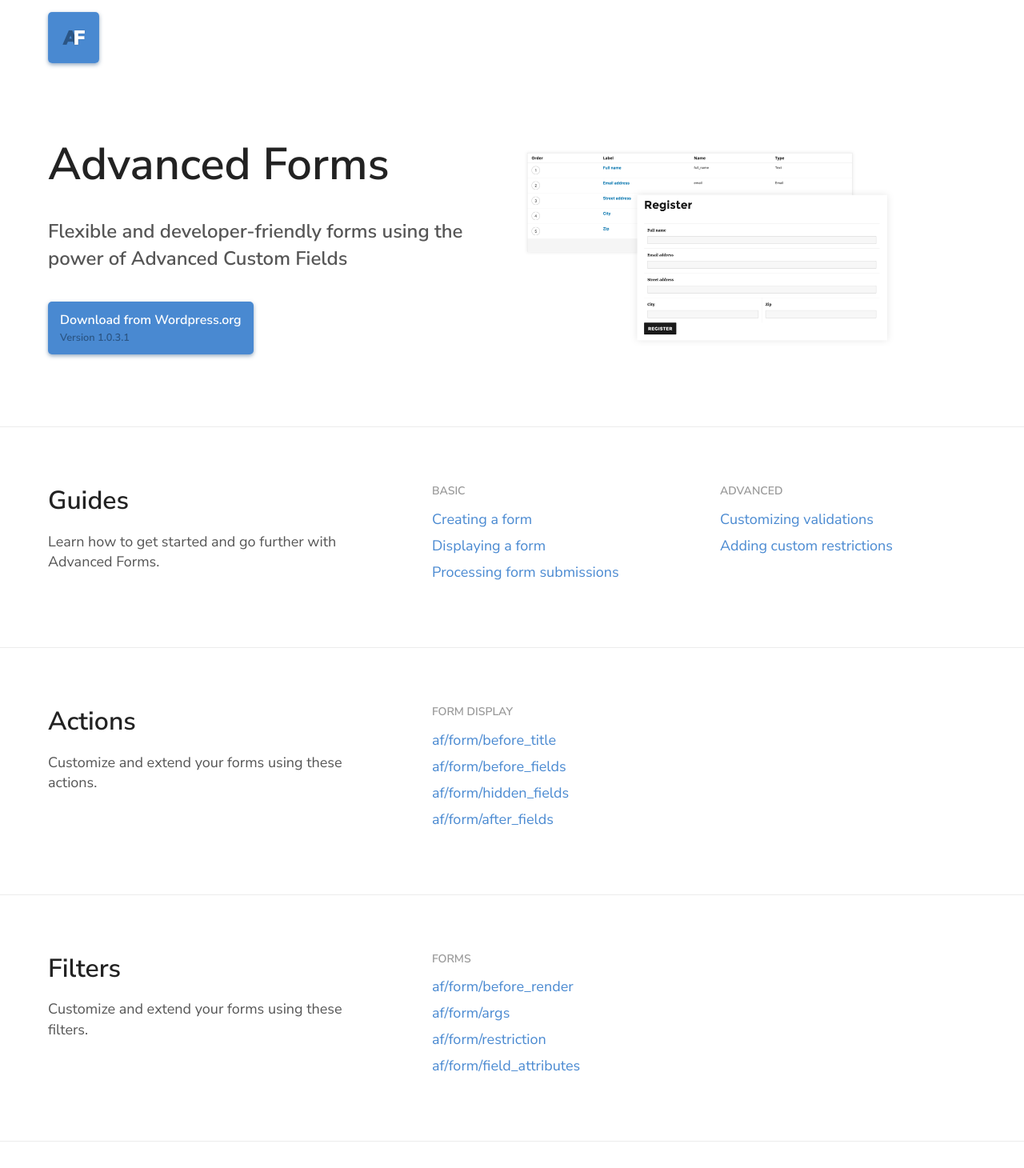
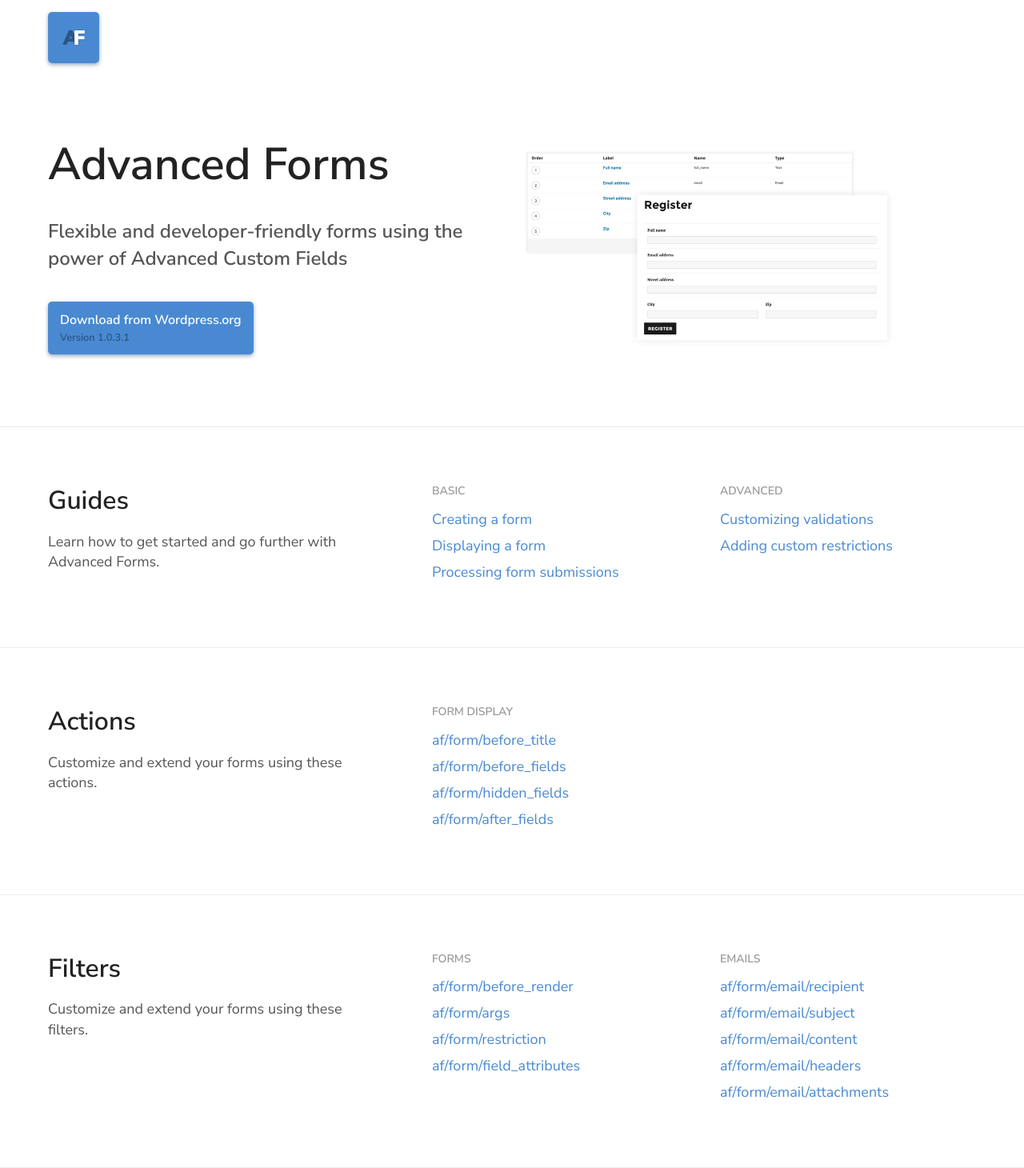
Before and after one commit to advancedforms/advancedforms.github.io, a Jekyll site: the page built from index.md, in a window 1280 px wide. Shown: the whole page at 80% size. Built offline with Jekyll 4.4.1, drawn with Linux system fonts in a browser that asks for light colours; before the commit the page ends 1427 px from its top, so only the background shows below that.

Commit message:
Email filters documentation

```diff
--- a/_layouts/home.html
+++ b/_layouts/home.html
@@ -99,6 +99,12 @@
 			</div>
 
 			<div class="documentation-column">
+				<h2>Emails</h2>
+				<ul>
+					{% for post in site.categories.emails reversed %}
+						<li><a href="{{ post.url }}">{{ post.title }}</a></li>
+					{% endfor %}
+				</ul>
 			</div>
 
 
--- /dev/null
+++ b/_posts/2016-12-25-af-form-email-attachments.markdown
@@ -0,0 +1,23 @@
+---
+layout: post
+title:  "af/form/email/attachments"
+date:   2016-12-23 00:05:00 +0100
+categories: filters emails
+---
+
+Filter the attachments of a form email before sending. `$attachments` should be an array of file paths similar to the attachments parameter for `wp_mail`.
+
+{% highlight php startinline %}
+<?php
+
+function filter_email_attachments( $attachments, $email, $form, $fields ) {
+	// Add a file as an attachment
+	$attachments[] = '/path/to/file';
+
+    return $attachments;
+}
+add_filter( 'af/form/email/attachments', 'filter_email_attachments', 10, 4 );
+add_filter( 'af/form/email/attachments/id=FORM_ID', 'filter_email_attachments', 10, 4 );
+add_filter( 'af/form/email/attachments/key=FORM_KEY', 'filter_email_attachments', 10, 4 );
+
+{% endhighlight %}
--- /dev/null
+++ b/_posts/2016-12-25-af-form-email-content.markdown
@@ -0,0 +1,23 @@
+---
+layout: post
+title:  "af/form/email/content"
+date:   2016-12-23 00:02:00 +0100
+categories: filters emails
+---
+
+Filter the contents of a form email before sending.
+
+{% highlight php startinline %}
+<?php
+
+function filter_email_content( $content, $email, $form, $fields ) {
+	// Add some extra text to the end of the content
+    $content .= ' Some extra content';
+
+    return $content;
+}
+add_filter( 'af/form/email/content', 'filter_email_content', 10, 4 );
+add_filter( 'af/form/email/content/id=FORM_ID', 'filter_email_content', 10, 4 );
+add_filter( 'af/form/email/content/key=FORM_KEY', 'filter_email_content', 10, 4 );
+
+{% endhighlight %}
--- /dev/null
+++ b/_posts/2016-12-25-af-form-email-headers.markdown
@@ -0,0 +1,23 @@
+---
+layout: post
+title:  "af/form/email/headers"
+date:   2016-12-23 00:04:00 +0100
+categories: filters emails
+---
+
+Filter the headers of a form email before sending. `$headers` should be an array of email headers.
+
+{% highlight php startinline %}
+<?php
+
+function filter_email_headers( $headers, $email, $form, $fields ) {
+	// Add a copy to john@doe.com
+	$headers[] = 'Cc: john@doe.com';
+
+    return $headers;
+}
+add_filter( 'af/form/email/headers', 'filter_email_headers', 10, 4 );
+add_filter( 'af/form/email/headers/id=FORM_ID', 'filter_email_headers', 10, 4 );
+add_filter( 'af/form/email/headers/key=FORM_KEY', 'filter_email_headers', 10, 4 );
+
+{% endhighlight %}
--- /dev/null
+++ b/_posts/2016-12-25-af-form-email-recipient.markdown
@@ -0,0 +1,23 @@
+---
+layout: post
+title:  "af/form/email/recipient"
+date:   2016-12-23 00:00:00 +0100
+categories: filters emails
+---
+
+Filter the recipient of a form email before sending. Should be a comma-separated list of email addresses.
+
+{% highlight php startinline %}
+<?php
+
+function filter_email_recipient( $recipient, $email, $form, $fields ) {
+	// Add another recipient to email
+    $recipient .= ', john@doe.com';
+
+    return $recipient;
+}
+add_filter( 'af/form/email/recipient', 'filter_email_recipient', 10, 4 );
+add_filter( 'af/form/email/recipient/id=FORM_ID', 'filter_email_recipient', 10, 4 );
+add_filter( 'af/form/email/recipient/key=FORM_KEY', 'filter_email_recipient', 10, 4 );
+
+{% endhighlight %}
--- /dev/null
+++ b/_posts/2016-12-25-af-form-email-subject.markdown
@@ -0,0 +1,23 @@
+---
+layout: post
+title:  "af/form/email/subject"
+date:   2016-12-23 00:01:00 +0100
+categories: filters emails
+---
+
+Filter the subect line of a form email before sending.
+
+{% highlight php startinline %}
+<?php
+
+function filter_email_subject( $subject, $email, $form, $fields ) {
+	// Alter the subject line
+	$subject = 'New subject';
+
+    return $subject;
+}
+add_filter( 'af/form/email/subject', 'filter_email_subject', 10, 4 );
+add_filter( 'af/form/email/subject/id=FORM_ID', 'filter_email_subject', 10, 4 );
+add_filter( 'af/form/email/subject/key=FORM_KEY', 'filter_email_subject', 10, 4 );
+
+{% endhighlight %}
```
